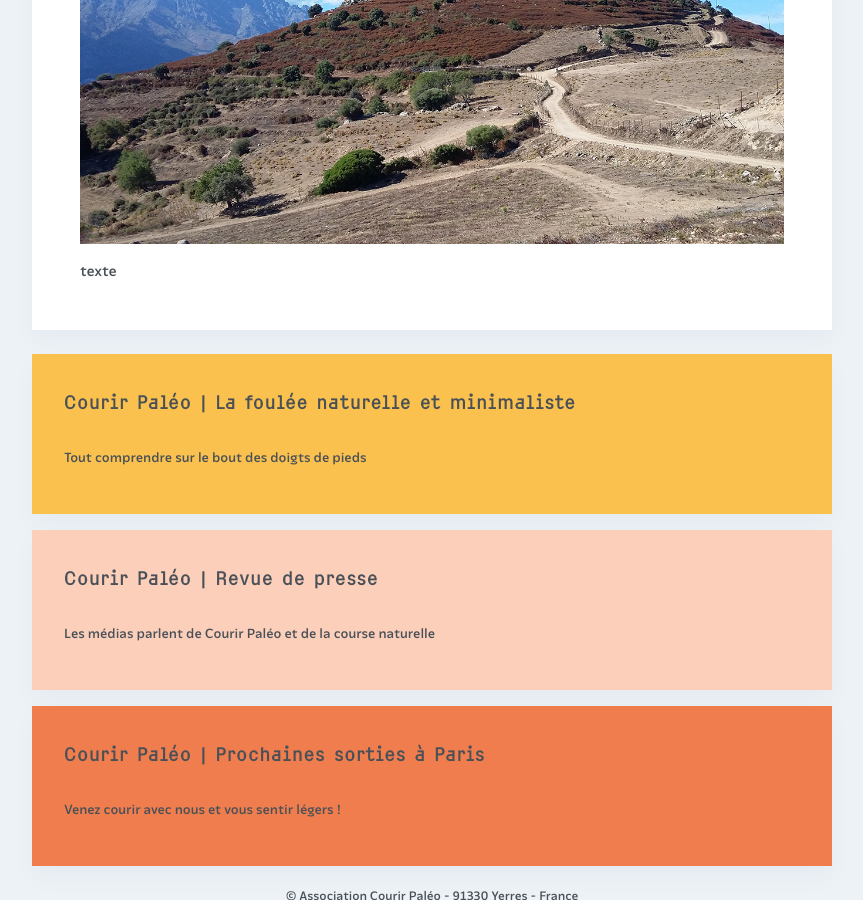
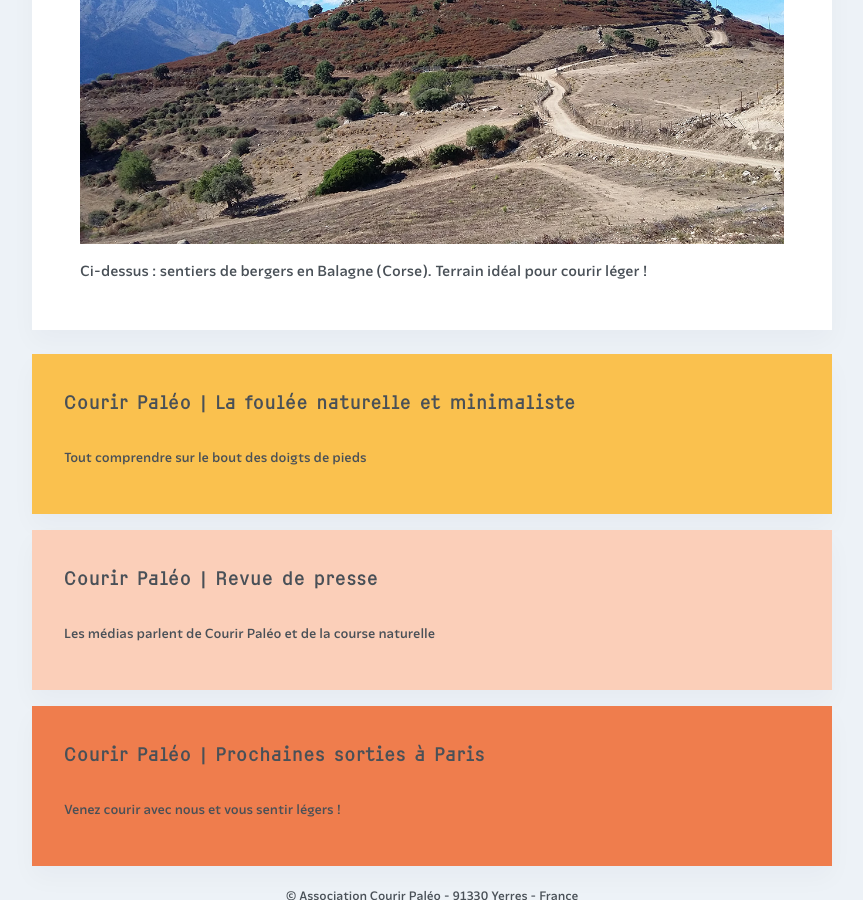
Before and after one commit to courirpaleo/courirpaleo.github.io, a Jekyll site: the page built from _pages/ressources.md, in a window 1280 px wide and 900 px high, scrolled down 7454 px. Shown: the whole window, without its empty margins (208-1071 px from the left). Built offline with Jekyll 4.4.1, drawn with Linux system fonts in a browser that asks for light colours; some web fonts are replaced.

Commit message:
Update ressources.md

```diff
--- a/_pages/ressources.md
+++ b/_pages/ressources.md
@@ -72,4 +72,4 @@
 Tout ceci nous emmène bien plus loin que la foulée naturelle d'un point de vue technique ou les chaussures minimalistes, et chaque coureuse et chaque coureur fait ce qu'il veut, mais en tout cas l'esprit de l'association Courir&nbsp;Paléo est de progresser dans ces domaines et plus tard d'organiser des rencontres et des courses minimalistes dans tous ces aspects.
 
 ![Courir Paleo](/assets/images/CourirPaleo_course_Corse_Balagne_sentiers_crete_1200px.jpg)
-texte
+Ci-dessus&nbsp;: sentiers de bergers en Balagne (Corse). Terrain idéal pour courir léger&nbsp;!
```
